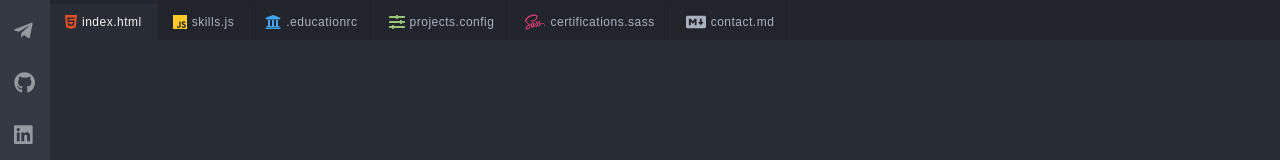
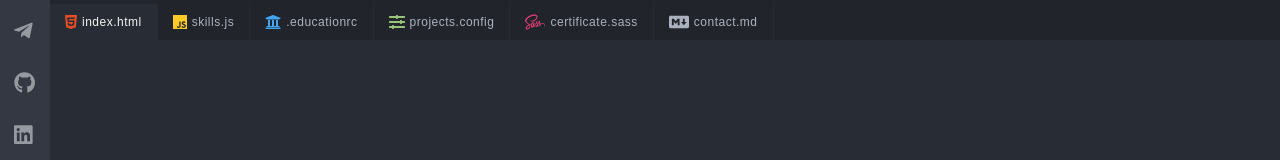
Before and after one commit to caglarturali/caglarturali.github.io.bak, a React (Create React App) app: page / in a window 1280 px wide. Shown: the top 160 px of the page. Built offline with nearby package versions, Linux system fonts and the light colour scheme; no server answers.

Commit message:
Change certification to certificate

```diff
--- a/src/data/_files.ts
+++ b/src/data/_files.ts
@@ -59,8 +59,8 @@ export const files: NavLink[] = [
   {
     icon: ['fab', 'sass'],
     color: pink,
-    url: '/certifications',
-    name: 'certifications.sass',
+    url: '/certificate',
+    name: 'certificate.sass',
     route: {
       component: Certificates,
       data: certificates,
```
